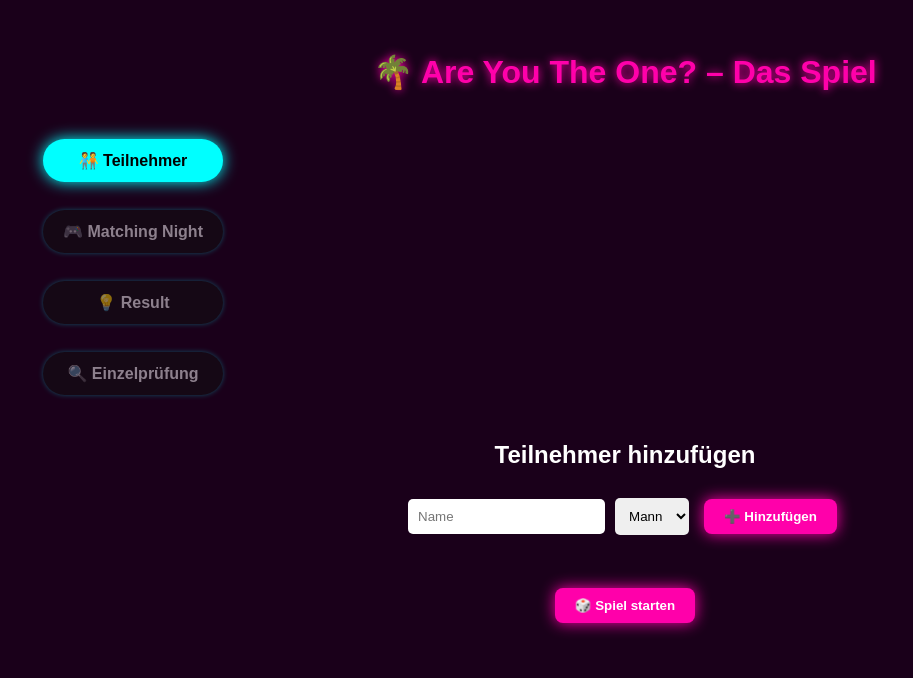
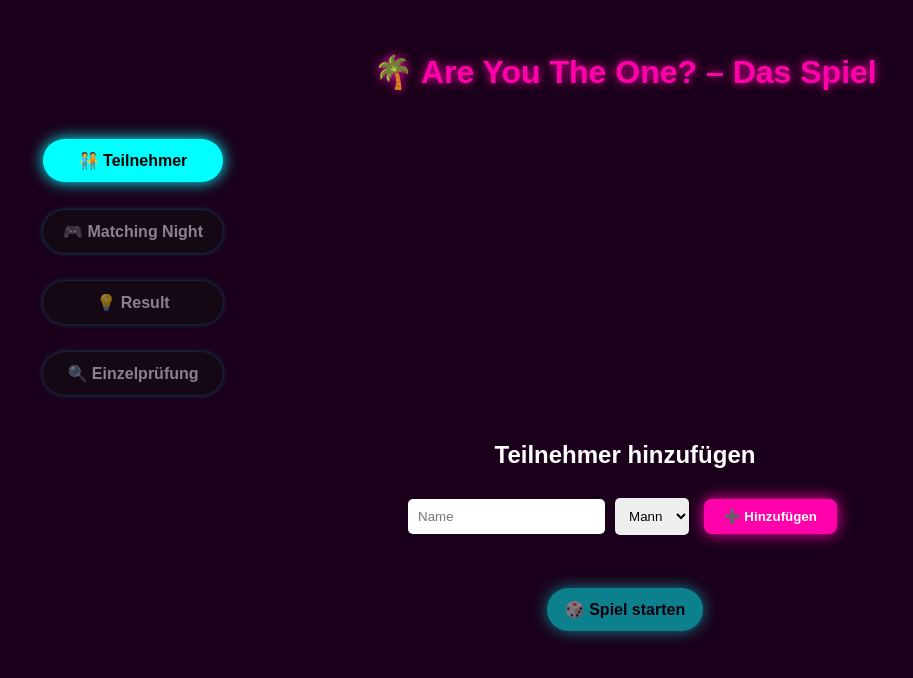
Before and after one commit to paulseeland/are-you-the-one-game, a React (Vite) app: page / in a window 1280 px wide. Shown: the top 678 px of the page, without its empty margins (15-928 px from the left). Built offline with nearby package versions, Linux system fonts and the light colour scheme.

Commit message:
Update PlayerForm.jsx

```diff
--- a/src/components/PlayerForm.jsx
+++ b/src/components/PlayerForm.jsx
@@ -35,7 +35,7 @@
       </ul>
 
       <br />
-      <button onClick={startGame} disabled={!ready}>🎲 Spiel starten</button>
+      <button className="neon-button primary" onClick={startGame} disabled={!ready}>🎲 Spiel starten</button>
     </div>
   );
 }
```
